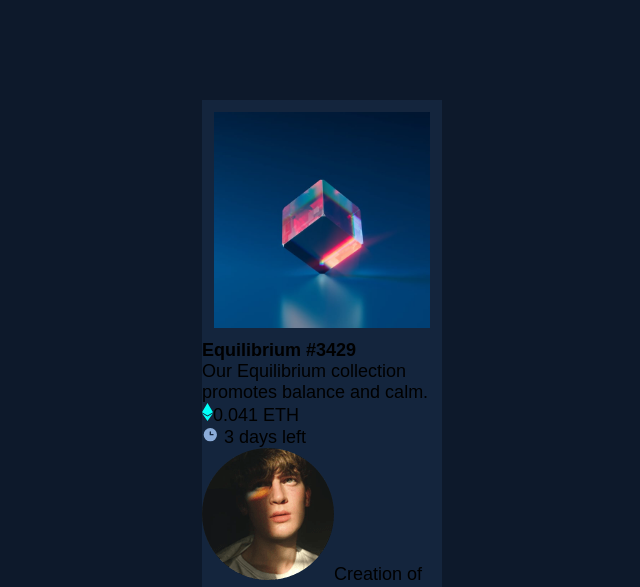
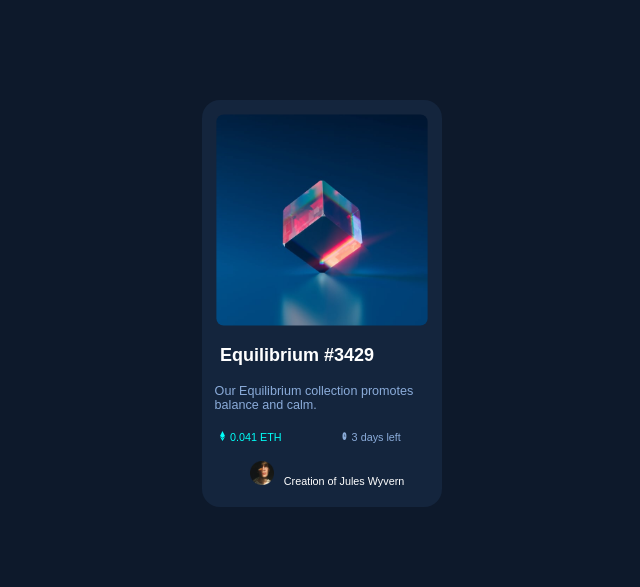
Before and after one commit to wesleyellsworth/Frontend-Mentor-NFT-Card, a plain HTML site: page index.html in a window 1280 px wide. Shown: the top 587 px of the page, without its empty margins (318-958 px from the left). Drawn offline with Linux system fonts and the light colour scheme.

Commit message:
updated coding

```diff
--- a/css/styles.css
+++ b/css/styles.css
@@ -44,6 +44,7 @@ body {
     background-color: hsl(217, 54%, 11%);
     font-family: 'Outfit', sans-serif;
     margin: 0 auto;
+    font-size: 18px;
 }
 
 .container {
@@ -53,11 +54,64 @@ body {
     margin: 100px auto;
     width: 240px;
     background-color: hsl(216, 50%, 16%);
+    border-radius: 1em;
 }
 
 img.nft-img {
-    border-radius: 10px;
+    border-radius: 1.2em;
     max-width: 100%;
     align-self: center;
-    padding: 12px;
+    padding: .8em;
 }
+
+h2.nft-heading {
+    color: hsl(0, 0%, 100%);
+    /* top | right | bottom | left */
+    padding: 5px 1em 1em 1em;
+}
+
+p.nft-description {
+    color: hsl(215, 51%, 70%);
+    font-weight: 300;
+    font-size: .7rem;
+    padding: 0px 1em 1em 1em;
+}
+
+.card-price {
+    display: inline-flex;
+    padding: 0 1em 1em 1em;
+}
+
+img.eth-img, .clock-img {
+    width: 5px;
+    height: 10px;
+    margin-right: 2px;
+}
+
+p.nft-price {
+    font-size: .6em;
+    color: hsl(178, 100%, 50%);
+    padding-right: 10px;
+    margin-right: 50px;
+    text-align: left;
+}
+
+p.time-remaining {
+    font-size: .6em;
+    color: hsl(215, 51%, 70%);
+
+}
+
+img.profile-img {
+    max-width: 10%;
+    border-radius: 1px solid #fff;
+    margin-right: 10px;
+    margin-left: 10px;
+}
+
+p.profile {
+    font-size: .6em;
+    color: #fff;
+    text-align: center;
+    margin-bottom: 20px;
+}
--- a/index.html
+++ b/index.html
@@ -23,15 +23,16 @@
           <img class="nft-img" src="images/image-equilibrium.jpg" alt="NFT Image">
         <div class="card-text">
           <!-- NFT Name -->
-          <h2>Equilibrium #3429</h2>
+          <h2 class="nft-heading">Equilibrium #3429</h2>
           <!-- NFT Description -->
           <p class="nft-description">Our Equilibrium collection promotes balance and calm.</p>
-        <div class="card-price">
-          <p><img src="images/icon-ethereum.svg" alt="">0.041 ETH</p>
-          <p><img src="images/icon-clock.svg" alt=""> 3 days left</p>
+          <!-- card price -->
+          <div class="card-price">
+          <p class="nft-price"><img class="eth-img" src="images/icon-ethereum.svg" alt=""> 0.041 ETH</p>
+          <p class="time-remaining"><img class="clock-img" src="images/icon-clock.svg" alt=""> 3 days left</p>
         </div>
         <!-- profile image -->
-        <p class="profile"><img src="images/image-avatar.png" class="profile-img" alt="">Creation of Jules Wyvern</p>
+        <p class="profile"><img class="profile-img" src="images/image-avatar.png" alt="">Creation of Jules Wyvern</p>
       </div>
     </div>
   </main>
```
